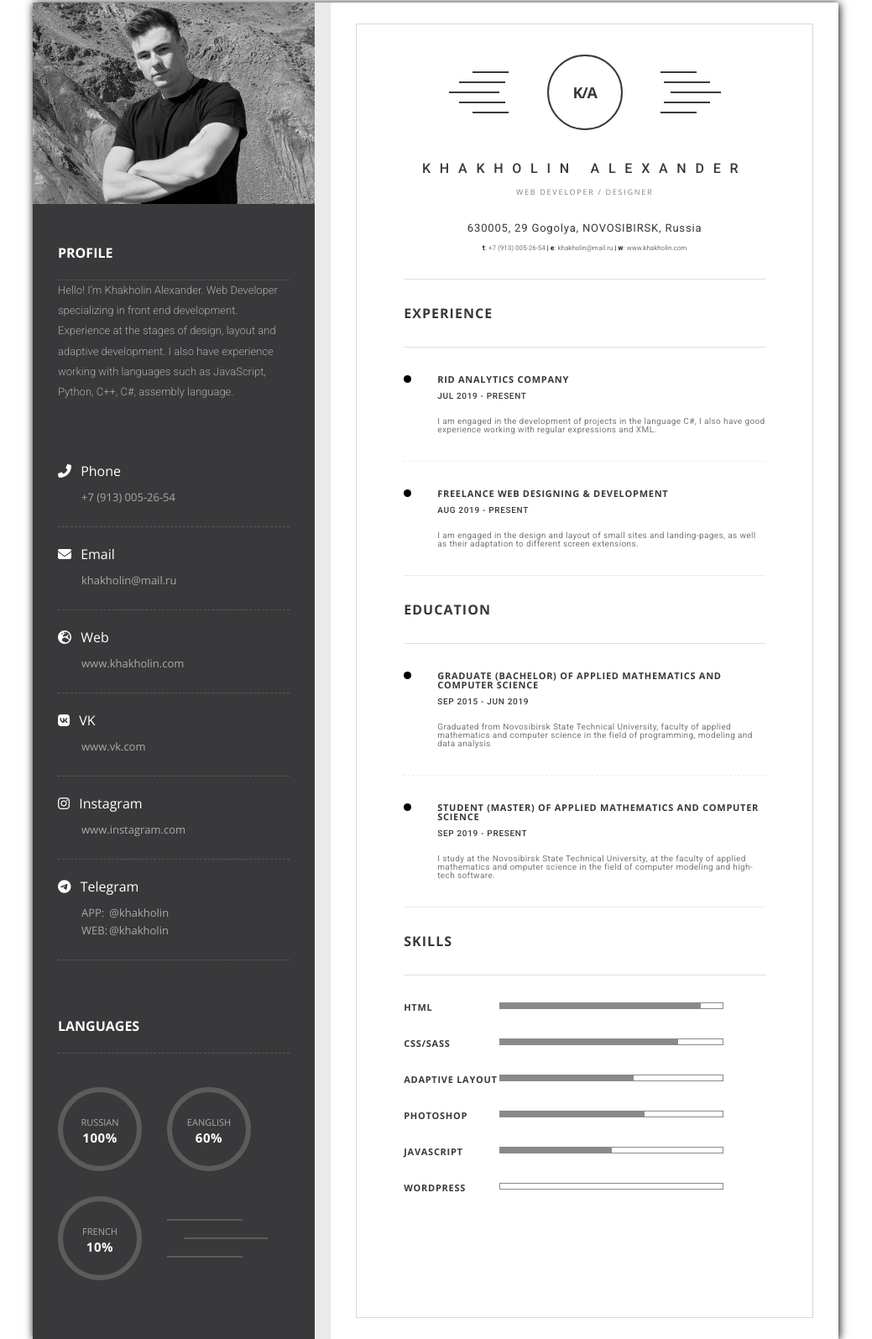
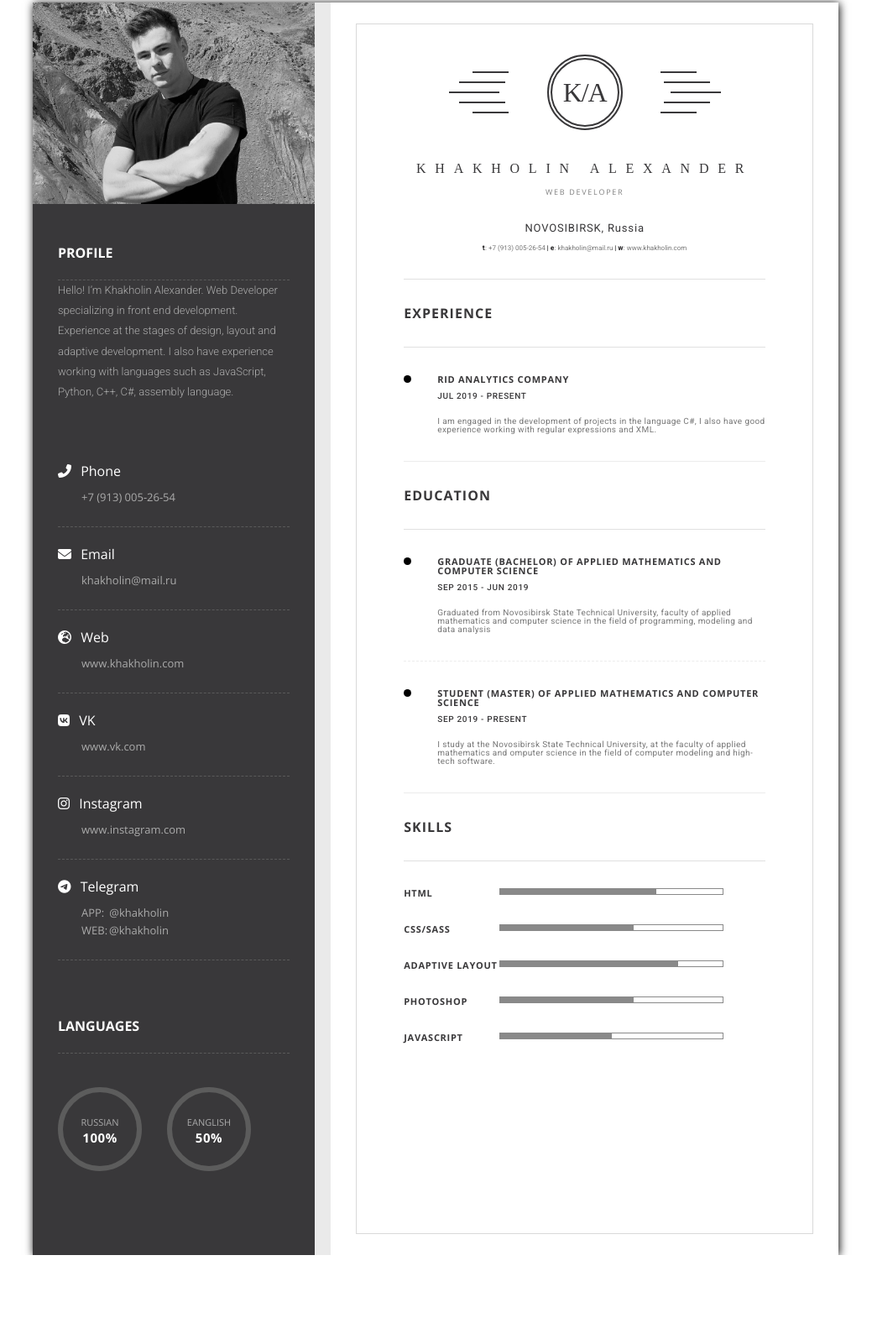
Before and after one commit to khakholin/khakholin.github.io, a plain HTML site: page index.html in a window 1280 px wide. Shown: the part 17-1612 px from the top of the page at 84% size, without its empty margins (121-1160 px from the left). After the commit the page ends 1512 px from the top, so only its background shows below. Drawn offline with nearby package versions, Linux system fonts and the light colour scheme.

Commit message:
minor fix

```diff
--- a/#source/scss/style.scss
+++ b/#source/scss/style.scss
@@ -189,11 +189,22 @@ html{
         justify-content: center;
         align-items: center;
         color: #39383a;
-        font-family: "Open Sans";
-        font-size: 18px;
-        font-weight: 700;
         text-transform: uppercase;
         letter-spacing: -1.15px;
+        &__second{
+            width: 82px;
+            height: 82px;
+            border: 2px solid #39383a;
+            border-radius: 50%;
+            display: flex;
+            justify-content: center;
+            align-items: center;
+            color: #39383a;
+            font-size: 32px;
+            font-family: serif;
+            text-transform: uppercase;
+            letter-spacing: -1.15px;
+        }
     }/*logo-img*/
 
     &-lines{
@@ -278,7 +289,7 @@ html{
     text-transform: uppercase;
     letter-spacing: 10.75px;
     color: #39383a;
-    font-family: Roboto;
+    font-family: serif;
     font-weight: 500;
 }/*name*/
 
@@ -383,8 +394,8 @@ html{
         top: 0;
     }/*level:before*/
 
-    &-90:before{
-        width: 90%;
+    &-70:before{
+        width: 70%;
     }/*level-90:before*/
 
     &-80:before{
@@ -404,14 +415,8 @@ html{
     }/*level-50:before*/
 }/*level*/
 
+
 @media (max-width: 1024px){
-    .container{
-        width: 90%;
-    }
-
-}
-
-@media (max-width: 992px){
     .container{
         flex-direction: column;
     }/*container*/
--- a/index.html
+++ b/index.html
@@ -68,17 +68,8 @@
                             </div><!--language-->
                             <div class="language">
                                 <span class="language-text">Eanglish</span>
-                                <strong class="language-per">60%</strong>
+                                <strong class="language-per">50%</strong>
                             </div><!--language-->
-                            <div class="language">
-                                <span class="language-text">French</span>
-                                <strong class="language-per">10%</strong>
-                            </div><!--language-->
-                            <div class="lines">
-                                <span class="line"></span>
-                                <span class="line"></span>
-                                <span class="line"></span>
-                            </div><!--languages-->
                         </div><!--lines-->
                 </div><!--profile-info-->
             </div><!--profile-->
@@ -92,7 +83,9 @@
                             <span class="logo-line"></span>
                             <span class="logo-line"></span>
                         </div><!--logo-lines logo-lines_left-->
-                        <div class="logo-img">k/a</div>
+                        <div class="logo-img">
+                            <div class="logo-img__second">k/a</div>
+                        </div>
                         <div class="logo-lines logo-lines__right">
                             <span class="logo-line"></span>
                             <span class="logo-line"></span>
@@ -103,8 +96,8 @@
                     </div><!--logo-->
                     <div class="about">
                         <h1 class="name">Khakholin Alexander</h1>
-                        <p class="position">Web Developer / Designer</p>
-                        <address class="about-address">630005, 29 Gogolya, NOVOSIBIRSK, Russia</address>
+                        <p class="position">Web Developer</p>
+                        <address class="about-address">NOVOSIBIRSK, Russia</address>
                         <div class="about-contacts">
                             <a href="tel:+79130052654" class="about-contacts__link">
                                 <span class="about-contacts__bold">t</span>: +7 (913) 005-26-54
@@ -127,11 +120,6 @@
                                 <p class="list-item__date">Jul 2019 - present</p>
                                 <p class="list-item__text">I am engaged in the development of projects in the language C#, I also have good experience working with regular expressions and XML.</p>
                             </li>
-                            <li class="list-item">
-                                <h4 class="list-item__title">Freelance Web Designing & Development</h4>
-                                <p class="list-item__date">Aug 2019 - present</p>
-                                <p class="list-item__text">I am engaged in the design and layout of small sites and landing-pages, as well as their adaptation to different screen extensions.</p>
-                            </li>
                         </ul>
                     </div><!--experience-->
                     <div class="education section">
@@ -153,22 +141,19 @@
                         <h2 class="heading heading-dark">Skills</h2>
                         <ul class="skills-list">
                             <li class="skills-list__item">HTML
-                                <div class="level level-90"></div>
+                                <div class="level level-70"></div>
                             </li>
                             <li class="skills-list__item">CSS/SASS
+                                <div class="level level-60"></div>
+                            </li>
+                            <li class="skills-list__item">Adaptive layout
                                 <div class="level level-80"></div>
                             </li>
-                            <li class="skills-list__item">Adaptive layout
+                            <li class="skills-list__item">Photoshop
                                 <div class="level level-60"></div>
-                            </li>
-                            <li class="skills-list__item">Photoshop
-                                <div class="level level-65"></div>
                             </li>
                             <li class="skills-list__item">JavaScript
                                 <div class="level level-50"></div>
-                            </li>
-                            <li class="skills-list__item">Wordpress
-                                <div class="level level-0"></div>
                             </li>
                         </ul>
                     </div><!--skills-->
```
Also changed, not shown: css/nullstyle.css (added), css/style.css, 2 other files.
